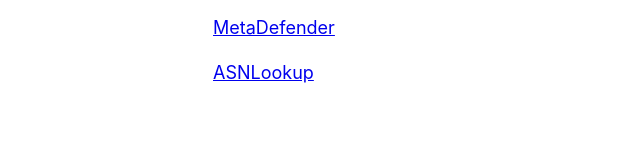
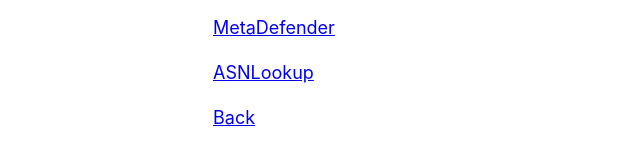
Before and after one commit to dolphinato/dolphinage, a Jekyll site: the page built from IPAnalysis.md, in a window 1280 px wide. Shown: the part 881-1049 px from the top of the page, without its empty margins (102-742 px from the left). Built offline with Jekyll 4.4.1, drawn with Linux system fonts in a browser that asks for light colours; our own code applies the rules of GitHub Pages for plain Markdown files; the repository's description, which GitHub fills in, is left out; before the commit the page ends 1007 px from its top, so only the background shows below that.

Commit message:
Update IPAnalysis.md

```diff
--- a/IPAnalysis.md
+++ b/IPAnalysis.md
@@ -59,3 +59,9 @@
 
 
 [ASNLookup](https://asnlookup.com)
+
+
+
+
+
+[Back](https://dolphinato.github.io/dolphinage/)
```
